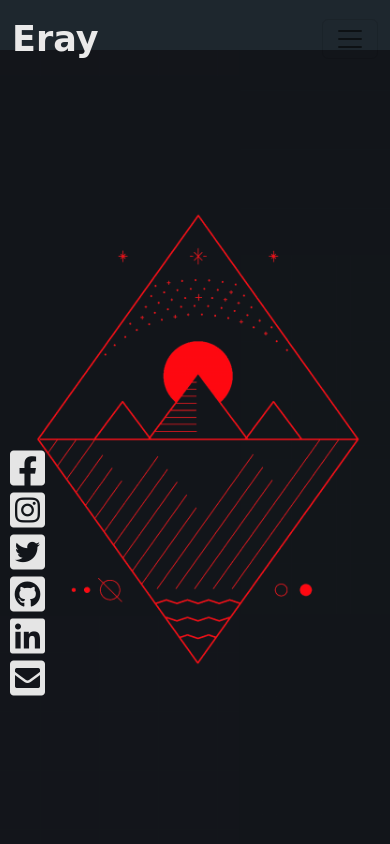
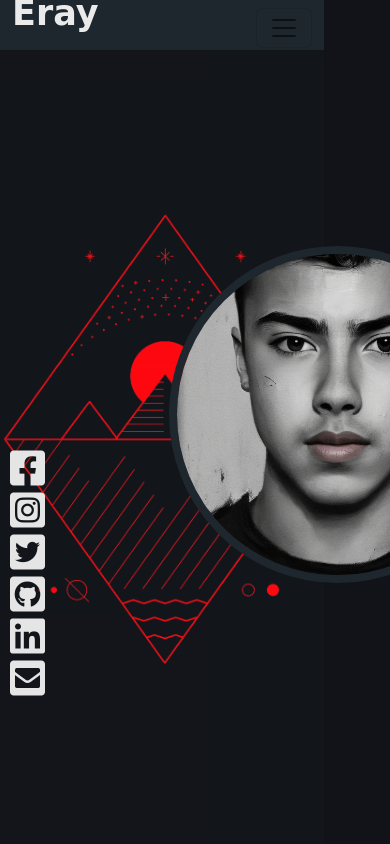
Before and after one commit to Eraycmd/PersonalWebSite, a plain HTML site: page index.html in a window 390 px wide. Shown: the top 844 px of the page. Drawn offline with nearby package versions, Linux system fonts and the light colour scheme.

Commit message:
responsive

```diff
--- a/CSS/media.css
+++ b/CSS/media.css
@@ -0,0 +1,66 @@
+@media screen and (max-width: 600px) {
+
+    /*Home*/
+    nav {
+        display: flex;
+        flex-direction: row;
+        width: 83%;
+        height: 50px;
+        background-color: #1e272e;
+        font-family: 'Roboto', sans-serif;
+    }
+
+    nav .navbar-brand {
+        color: #EAEAEA;
+        font-family: cursive;
+        font-size: 35px;
+        margin-top: -3.5vh;
+        font-weight: 600;
+    }
+
+    .containerHome {
+        display: flex;
+        flex-direction: column;
+        border-top: 1px solid grey;
+        width: 83%;
+        height: 100vh;
+        margin-top: -50px;
+        background-image: url(/Tools/dark-minimal-mountains.png);
+        background-size: cover;
+        background-position: center;
+    }
+
+    .profilePhoto {
+        margin-left: 20vh;
+        margin-top: 29vh;
+    }
+
+    .profilePhoto img {
+        border: 8px solid #1e272e
+            /*rengi degishtirmek lazim*/
+        ;
+        border-radius: 360vh;
+        width: 40vh;
+    }
+
+    .aboutMe {
+        position: absolute;
+        color: #fff;
+        margin-left: 65vh;
+        margin-top: 43vh;
+    }
+
+    .aboutMe h1 {
+        font-size: 30px;
+    }
+
+    .aboutMe span {
+        font-weight: 600;
+        color: #111319;
+        text-shadow: 0px 0px 1px black, 1px 1px 2px #e6e8eb, 0 0 20px #e6e8eb,
+            0 0 5px #e6e8eb;
+    }
+
+    /*Home*/
+
+}
--- a/index.html
+++ b/index.html
@@ -8,7 +8,7 @@
     <title>Eray | Portfolio</title>
     <!-- CSS -->
     <link rel="stylesheet" href="CSS/style.css">
-    <link rel="stylesheet" href="/CSS/media.css">
+    <link rel="stylesheet" href="CSS/media.css">
     <!-- Bootstrap -->
     <!-- CSS only -->
     <link href="https://cdn.jsdelivr.net/npm/bootstrap@5.2.2/dist/css/bootstrap.min.css" rel="stylesheet"
```
